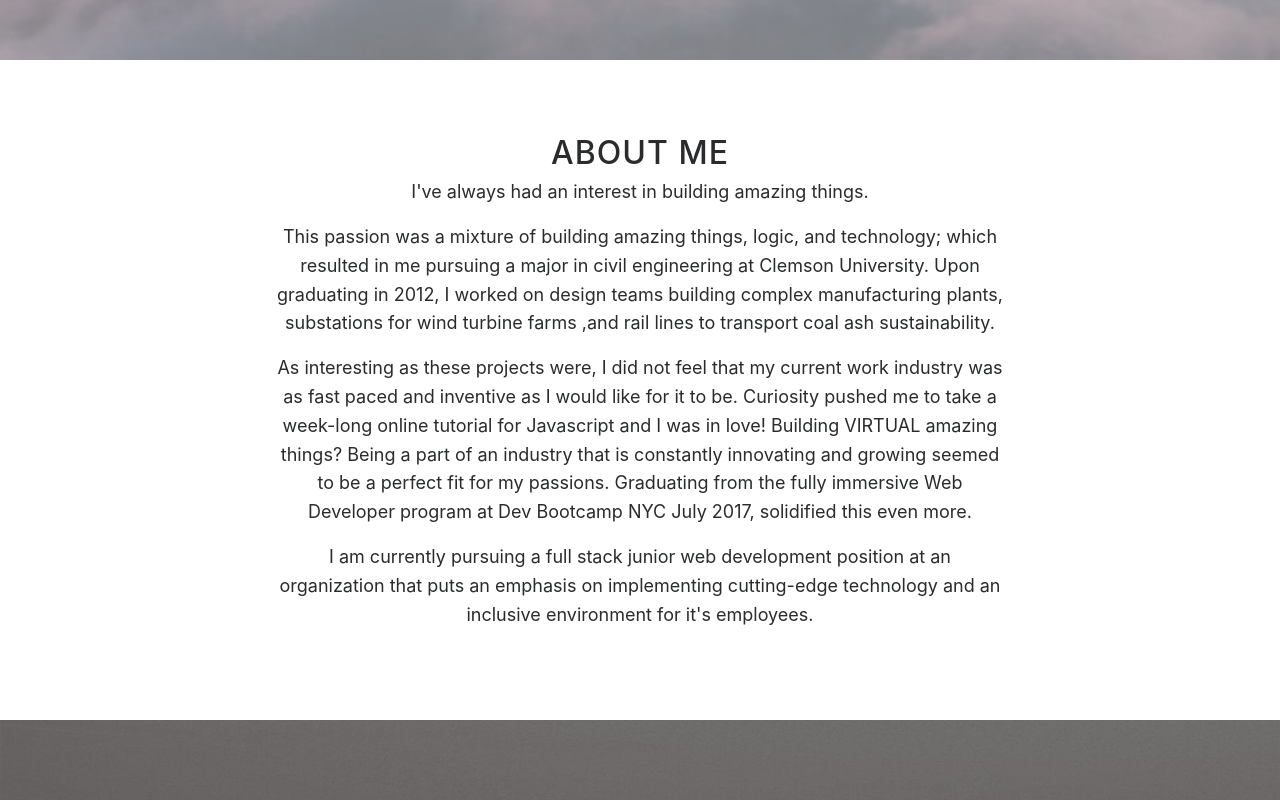
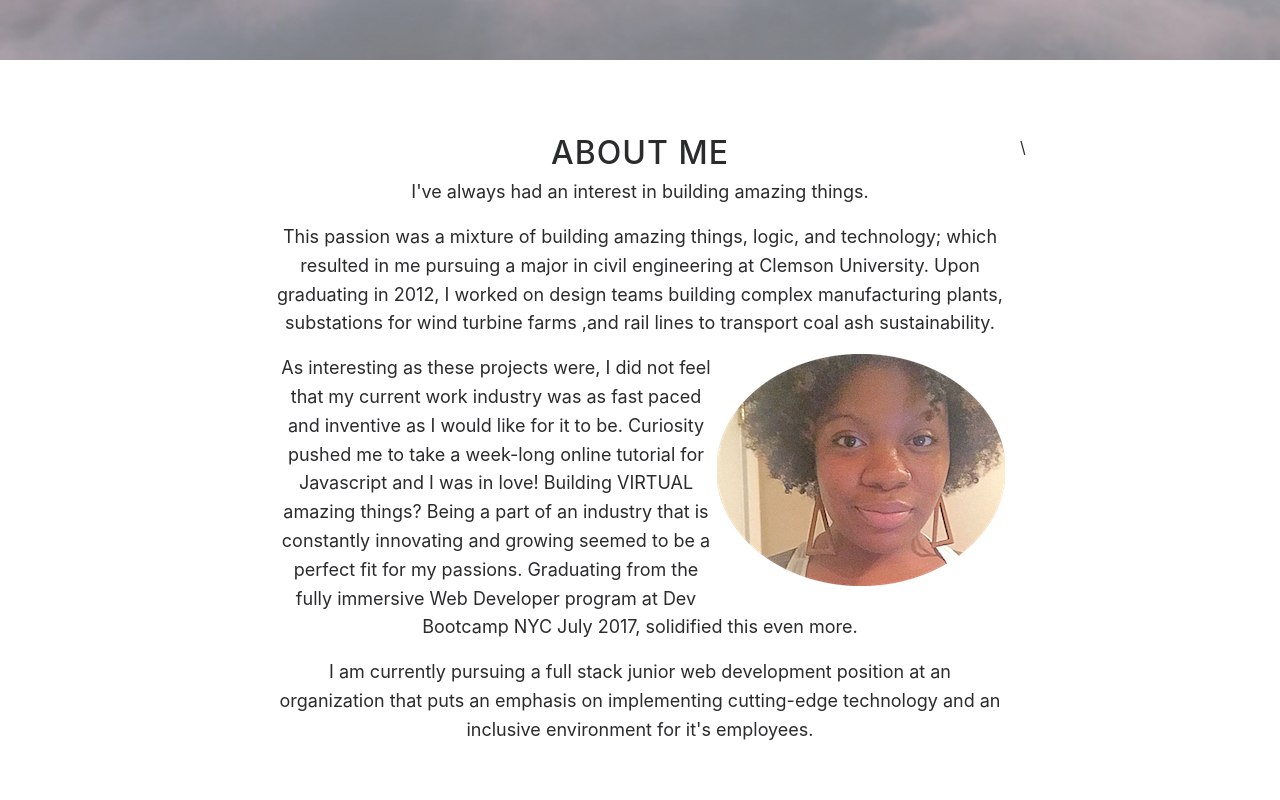
Before and after one commit to samanthacooks/samanthacooks.github.io, a website with bundled scripts: page index.html in a window 1280 px wide. Shown: the part 740-1540 px from the top of the page. Built offline with nearby package versions, Linux system fonts and the light colour scheme.

Commit message:
Add selfie

```diff
--- a/index.html
+++ b/index.html
@@ -91,10 +91,14 @@
 
                 <p>This passion was a mixture of building amazing things, logic, and technology; which resulted in me pursuing a major in civil engineering at Clemson University. Upon graduating in 2012, I worked on design teams building complex manufacturing plants, substations for wind turbine farms ,and rail lines to transport coal ash sustainability.</p>
 
+                <img src="img/selfie.png" class="align-right img-fluid" align="right">
+
                 <p>As interesting as these projects were, I did not feel that my current work industry was as fast paced and inventive as I would like for it to be. Curiosity pushed me to take a week-long online tutorial for Javascript and I was in love! Building VIRTUAL amazing things? Being a part of an industry that is constantly innovating and growing seemed to be a perfect fit for my passions. Graduating from the fully immersive Web Developer program at Dev Bootcamp NYC July 2017, solidified this even more.</p>
 
                 <p>I am currently pursuing a full stack junior web development position at an organization that puts an emphasis on implementing cutting-edge technology and an inclusive environment for it's employees.</p>
-            </div>
+
+            </div>\
+
         </div>
     </section>
 
```
Also changed, not shown: img/selfie.png (added).
